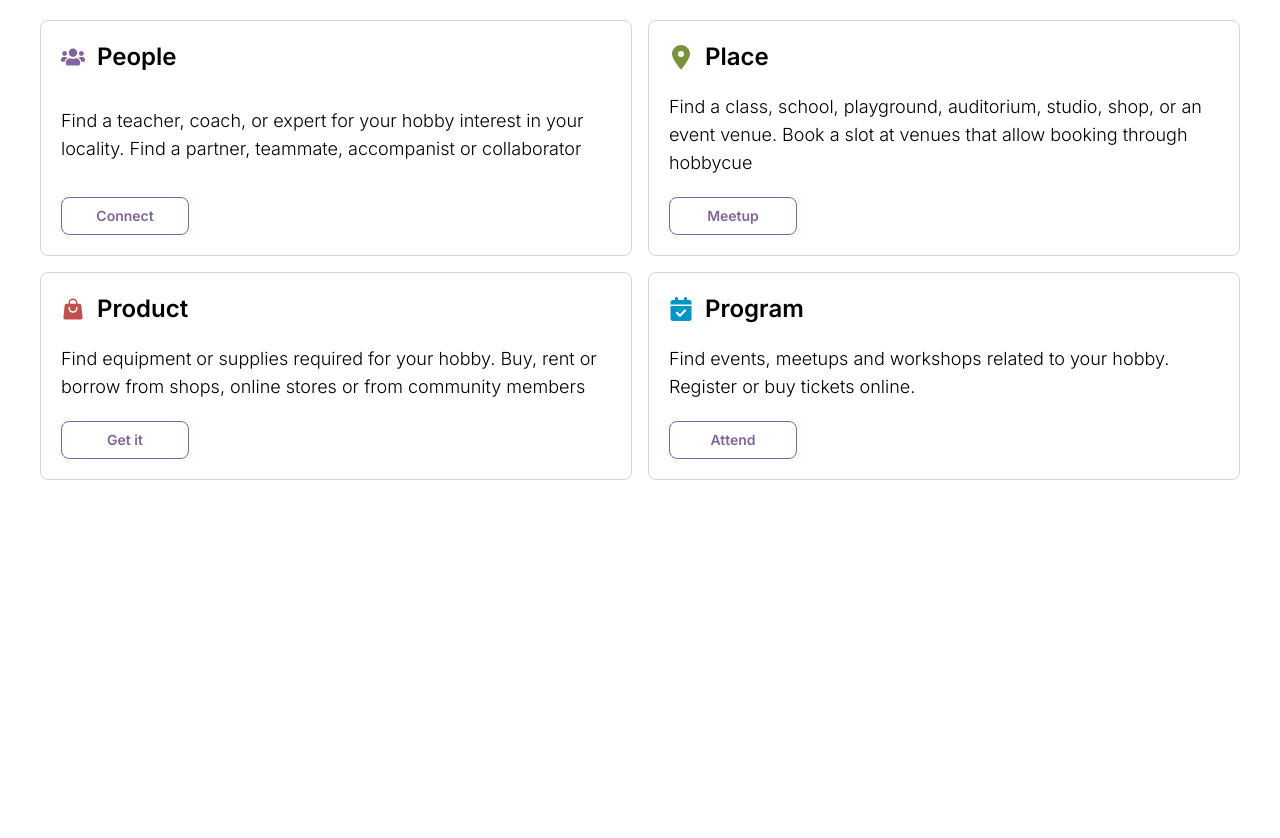
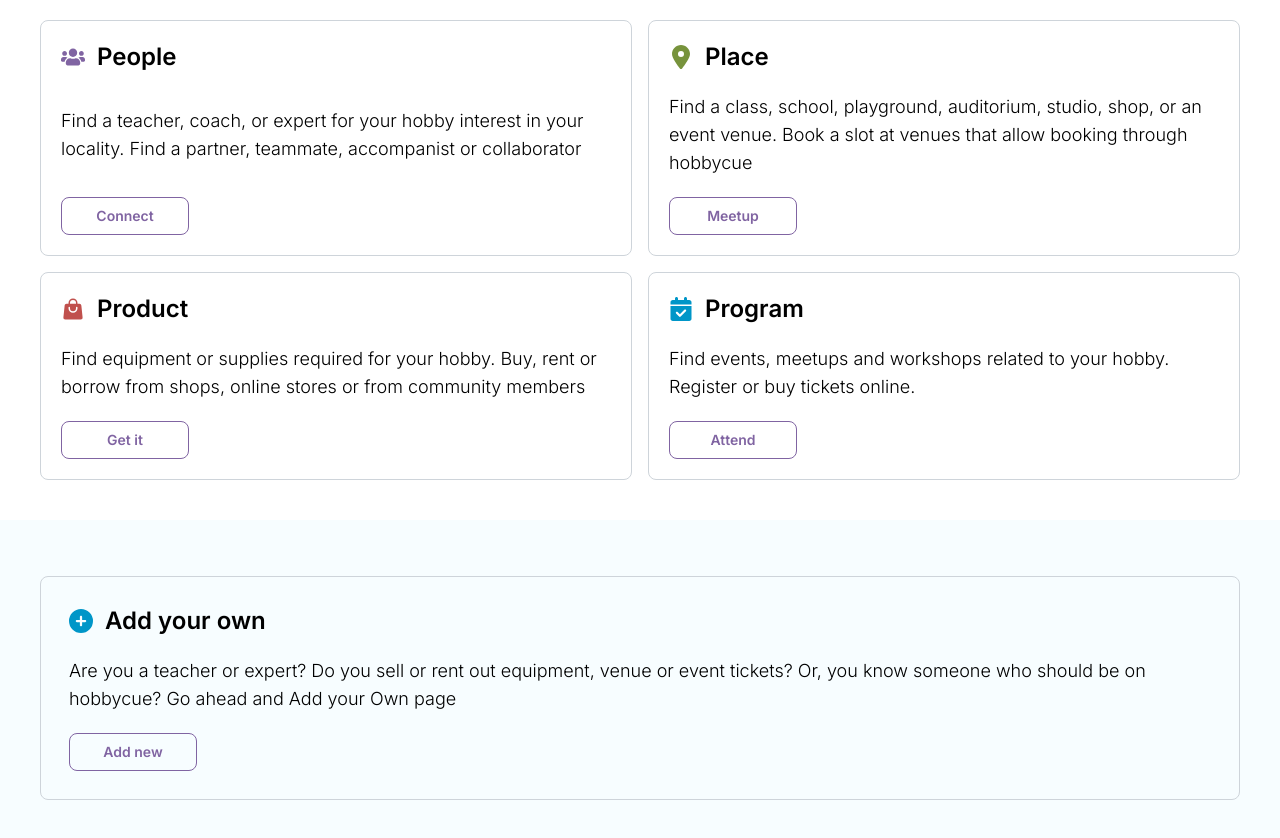
Before and after one commit to DebabrataSaha-570/banao-tech-task-1-hobbyCue, a Next.js app: page / in a window 1280 px wide. Shown: the top 838 px of the page. Before the commit the page ends 800 px from the top, so only its background shows below. Built offline with nearby package versions, Linux system fonts and the light colour scheme.

Commit message:
add your own component added

```diff
--- a/src/app/page.tsx
+++ b/src/app/page.tsx
@@ -1,5 +1,6 @@
 import Footer from "@/components/shared/Footer";
 import Navbar from "@/components/shared/Navbar";
+import AddYourOwn from "@/components/ui/AddYourOwn/AddYourOwn";
 import HobbyResources from "@/components/ui/HobbyResources/HobbyResources";
 
 export default function Home() {
@@ -7,6 +8,7 @@ export default function Home() {
     <main>
       {/* <Navbar></Navbar> */}
       <HobbyResources></HobbyResources>
+      <AddYourOwn></AddYourOwn>
       {/* <Footer></Footer> */}
     </main>
   );
--- /dev/null
+++ b/src/components/ui/AddYourOwn/AddYourOwn.tsx
@@ -0,0 +1,32 @@
+import React from "react";
+import Container from "../Container";
+import { FaCirclePlus } from "react-icons/fa6";
+import PrimaryButton from "../PrimaryButton";
+
+const AddYourOwn = () => {
+  return (
+    <section className="bg-[#F7FDFF] py-14 my-10">
+      <Container>
+        <div className="border border-[#CED4DA] rounded-lg p-7">
+          <h2 className="flex items-center gap-3 text-xl md:text-2xl font-semibold">
+            {" "}
+            <span>
+              <FaCirclePlus className="text-[#0096C8]" />
+            </span>{" "}
+            Add your own
+          </h2>
+
+          <p className="text-sm md:text-lg font-light my-5">
+            Are you a teacher or expert? Do you sell or rent out equipment,
+            venue or event tickets? Or, you know someone who should be on
+            hobbycue? Go ahead and Add your Own page
+          </p>
+
+          <PrimaryButton> Add new </PrimaryButton>
+        </div>
+      </Container>
+    </section>
+  );
+};
+
+export default AddYourOwn;
--- a/src/components/ui/HobbyResources/HobbySingleResource.tsx
+++ b/src/components/ui/HobbyResources/HobbySingleResource.tsx
@@ -1,5 +1,6 @@
 import React from "react";
 import { IconType } from "react-icons";
+import PrimaryButton from "../PrimaryButton";
 type TResource = {
   id: number;
   title: string;
@@ -21,9 +22,11 @@ const HobbySingleResource = ({ resource }: { resource: TResource }) => {
         {resource.description}
       </p>
 
-      <button className="w-full  md:w-32 border border-[#8064A2] rounded-lg p-2 text-[#8064A2] text-xs md:text-sm font-semibold">
+      {/* <button className="w-full  md:w-32 border border-[#8064A2] rounded-lg p-2 text-[#8064A2] hover:bg-[#8064A2] transition-all duration-300 hover:text-white text-xs md:text-sm font-semibold">
         {resource.buttonText}
-      </button>
+      </button> */}
+
+      <PrimaryButton> {resource.buttonText} </PrimaryButton>
     </div>
   );
 };
--- /dev/null
+++ b/src/components/ui/PrimaryButton.tsx
@@ -0,0 +1,18 @@
+import React, { ReactNode } from "react";
+
+type TButtonProps = {
+  children: ReactNode;
+  className?: string;
+};
+
+const PrimaryButton = ({ children, className }: TButtonProps) => {
+  return (
+    <div
+      className={` ${className} w-full  md:w-32 border border-[#8064A2] rounded-lg p-2 text-[#8064A2] hover:bg-[#8064A2] transition-all duration-300 hover:text-white text-xs md:text-sm font-semibold text-center cursor-pointer`}
+    >
+      {children}
+    </div>
+  );
+};
+
+export default PrimaryButton;
```
